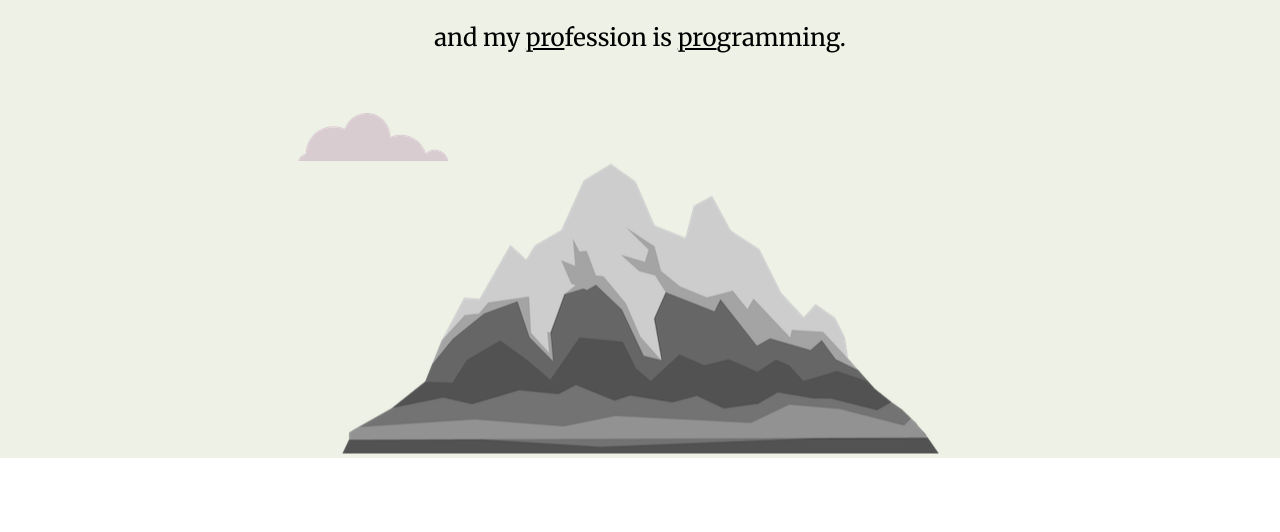
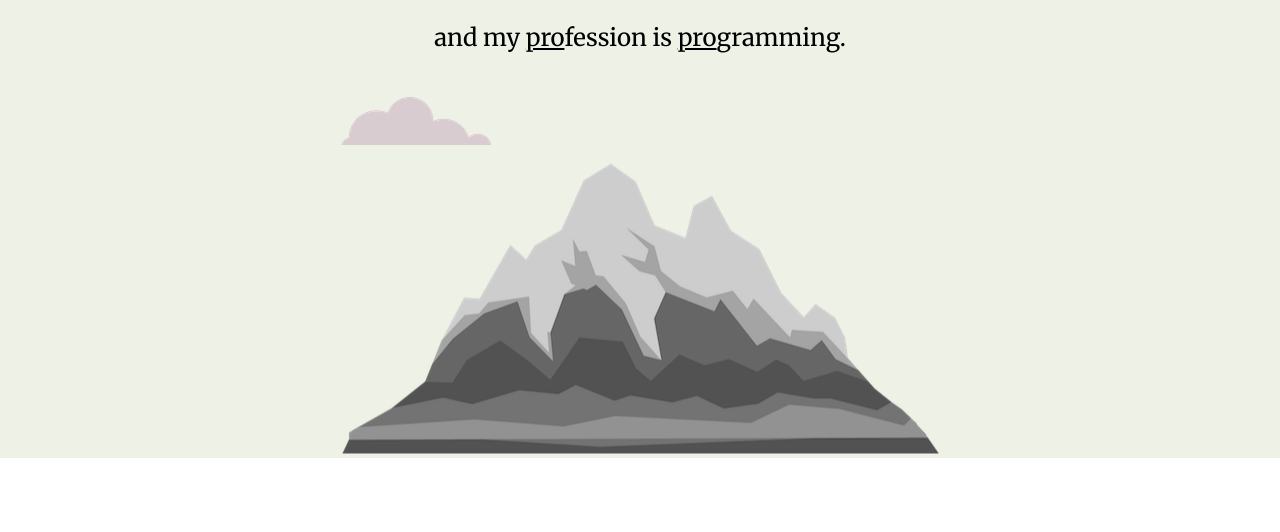
Before and after one commit to ZeljkoBlatesic1/cv-styled, a plain HTML site: page index.html in a window 1280 px wide. Shown: the part 268-800 px from the top of the page. Drawn offline with Linux system fonts and the light colour scheme; files whose address does not match are found by name.

Commit message:
Fifth fix style: style more fixed

```diff
--- a/css/styles.css
+++ b/css/styles.css
@@ -1,3 +1,7 @@
+*,*::before,*::after{
+    box-sizing: border-box;
+}
+
 body{
     margin: 0;
     text-align: center;
@@ -51,8 +55,7 @@ a{
             margin: 0 auto;
         }
     .A-bottom-cloud{
-        position: absolute;
-        margin: 16px -43px;
+        position:absolute;
     }
 
 
```
Also changed, not shown: index.html (+1 -0 lines).
